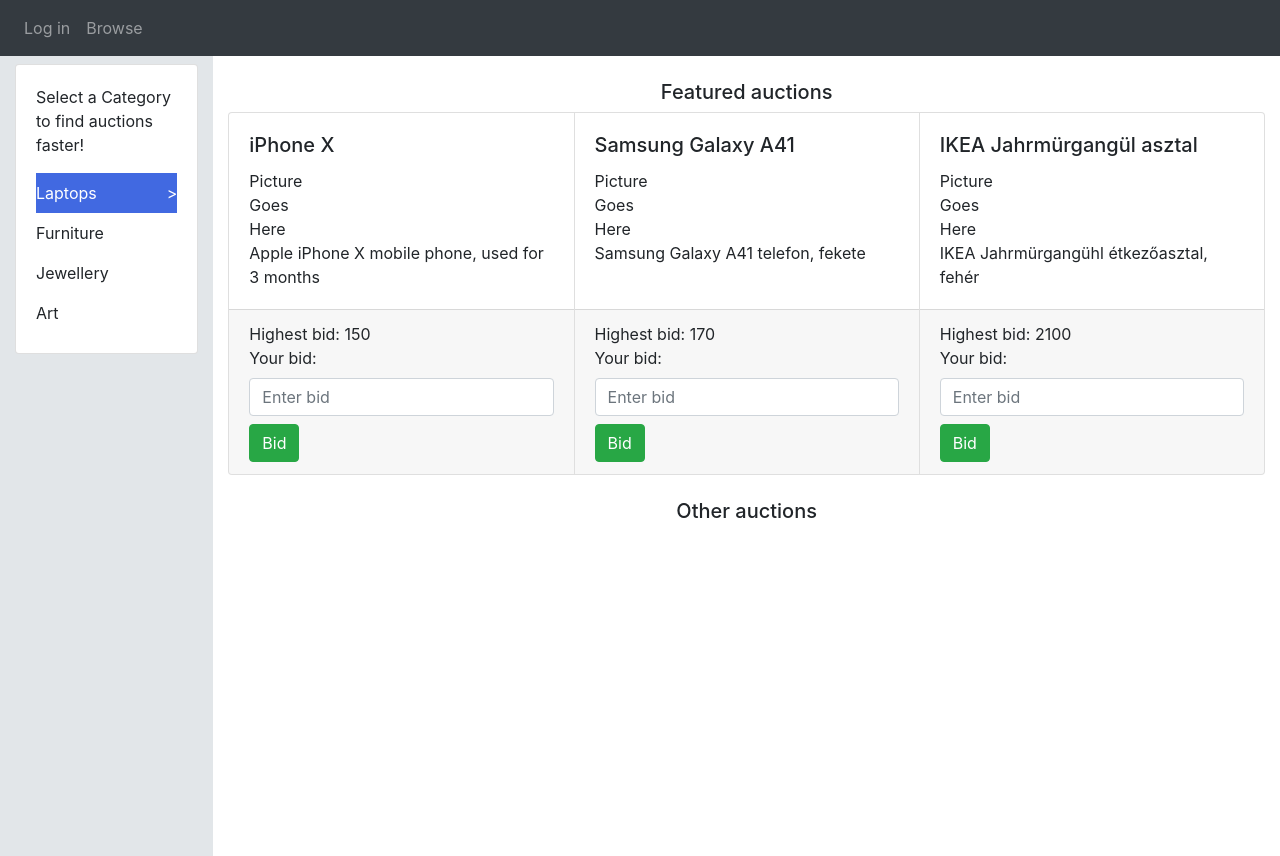
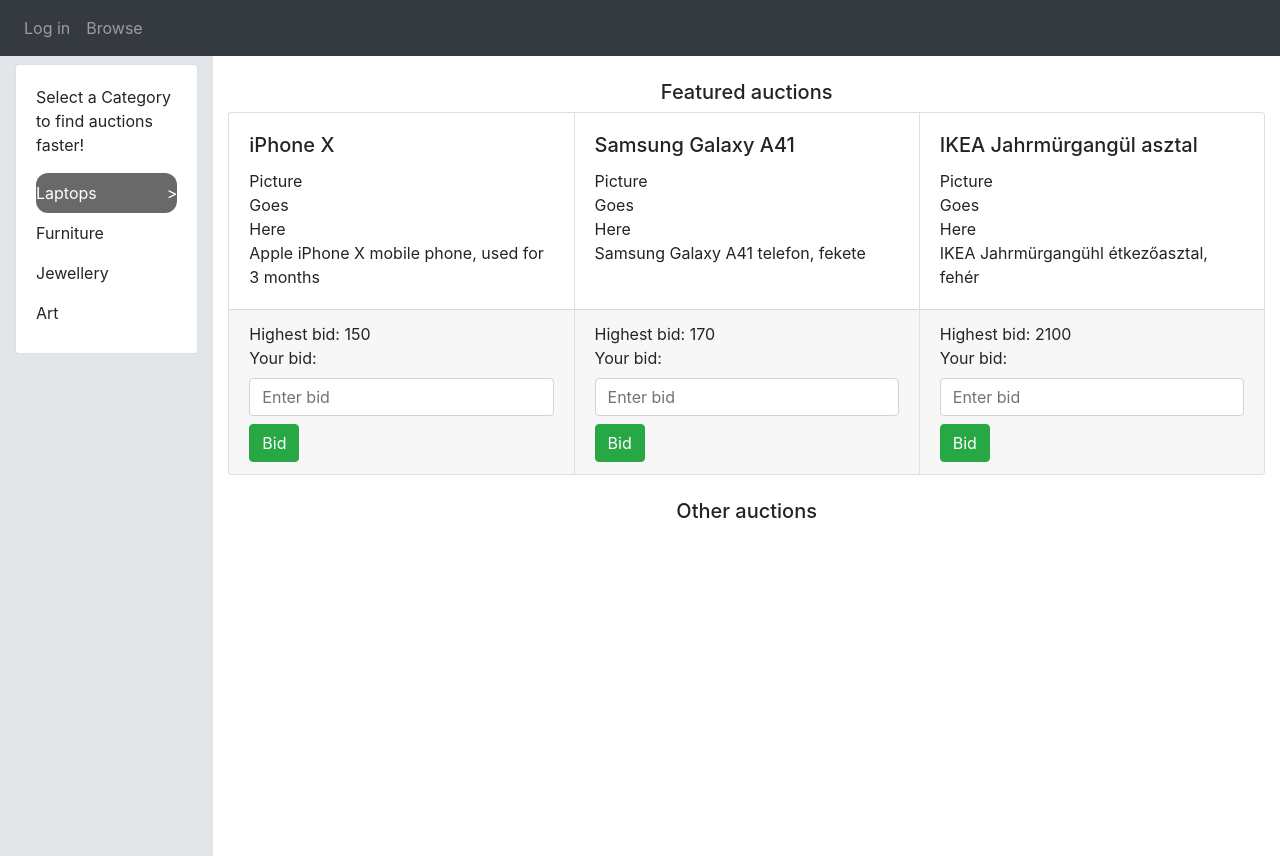
Before and after one commit to mzergi/AuctionWebApp, a React (Create React App) app: page /auctions in a window 1280 px wide. In both pictures the pointer is over the element 106 px from the left and 193 px from the top of the page. Built offline with nearby package versions, Linux system fonts and the light colour scheme.

Commit message:
Rounded border on categories

```diff
--- a/src/styles/auctionspage_styles.css
+++ b/src/styles/auctionspage_styles.css
@@ -42,6 +42,7 @@
     padding-top: 0.5rem;
     width: 100% !important;
     justify-content: end;
+    border-radius: 12px;
 }
 .categories_wrapper:after{
     display: none;
@@ -49,8 +50,10 @@
 }
 .categories_wrapper:hover{
     color: white;
-    background-color: royalblue;
+    background-color:dimgray;
     cursor: pointer;
+    border-style: hidden;
+    border-color:lightslategrey;
 }
 .categories_wrapper:hover:after{
     display: block;
```
